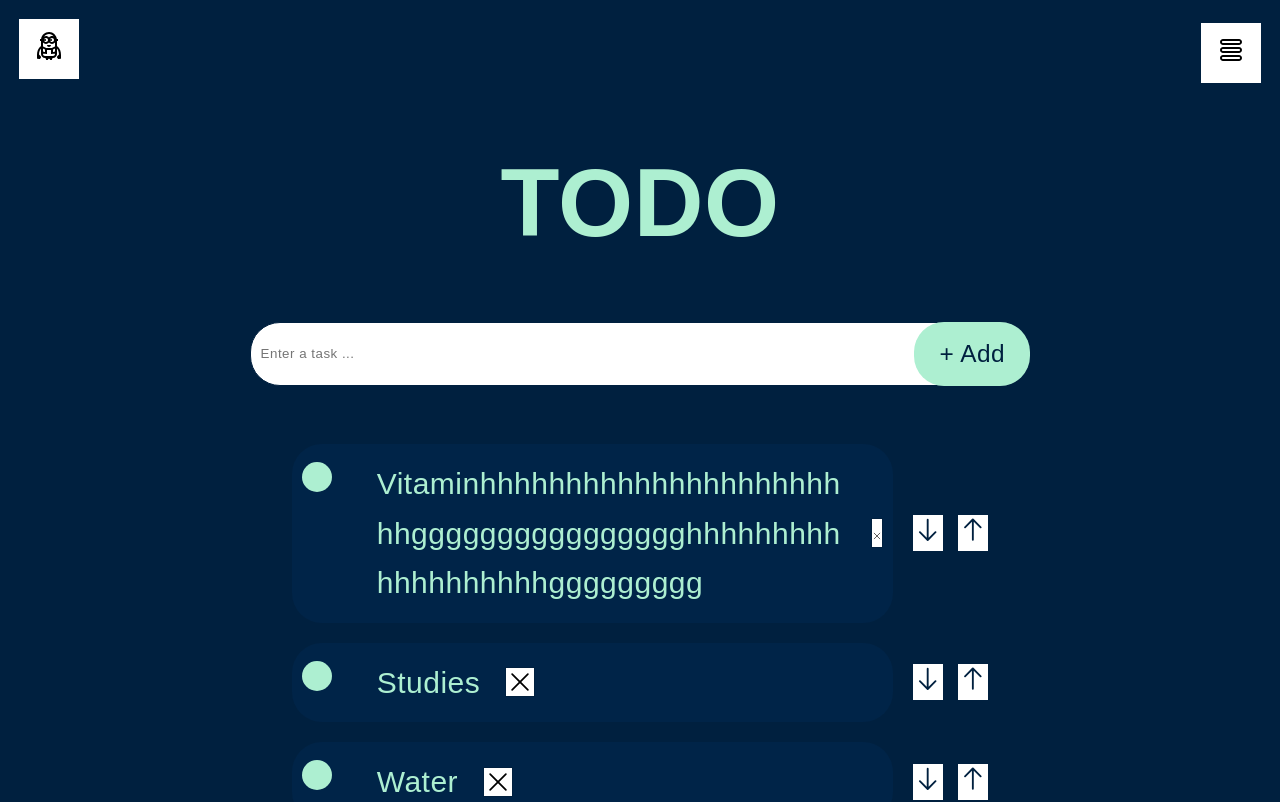
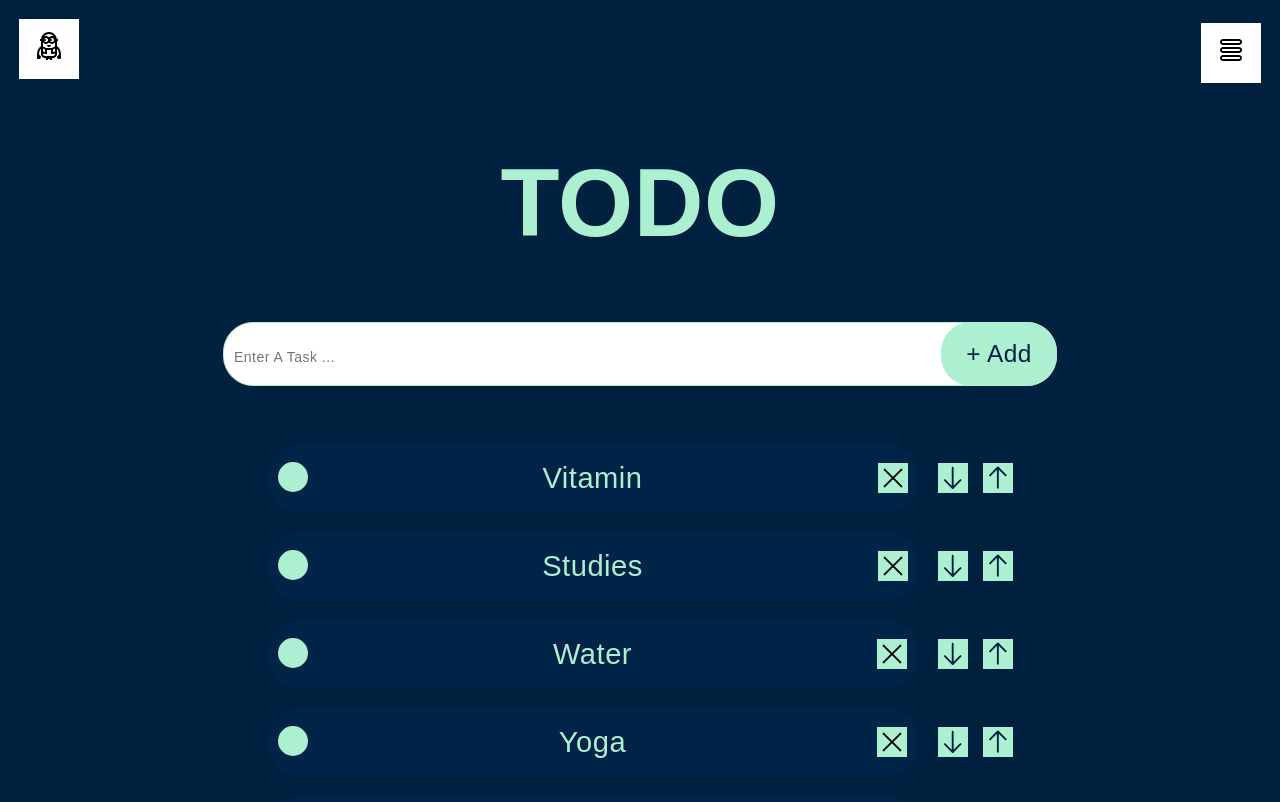
Before and after one commit to MarinaGromova/todo, a React (Vite) app: page / in a window 1280 px wide. Shown: the top 802 px of the page. Built offline with nearby package versions, Linux system fonts and the light colour scheme.

Commit message:
9 рефакторинг

```diff
--- a/src/assets/styles/_variables.scss
+++ b/src/assets/styles/_variables.scss
@@ -5,4 +5,5 @@ $accent-dark: #00203f;
 $accent-light: #adefd1;
 $bx: 0 3px 6px $accent-light;
 $fs: clamp(1.125rem, 0.9684rem + 0.6958vw, 1.5625rem);
+$fst: clamp(1.25rem, 1.0212rem + 1vw, 1.875rem);
 $padding: clamp(0.625rem, 0.3962rem + 1vw, 1.25rem);
--- a/src/components/screens/newTodo/NewTodo.module.scss
+++ b/src/components/screens/newTodo/NewTodo.module.scss
@@ -3,21 +3,25 @@
 .wrapper {
 	display: flex;
 	align-items: center;
+	justify-content: space-between;
 	position: relative;
-	gap: 20px;
+	gap: 10px;
 	padding: 10px;
 	border-radius: 30px;
 	max-width: 650px;
-	width: 47vw;
+	width: 65vw;
 	min-height: 66px;
 	background-color: #002448;
+	@media (max-width: 768px) {
+		// width: 65vw;
+	}
 }
 
 .p {
-	margin-left: 50px;
-	font-size: 30px;
+	margin-left: 30px;
+	font-size: $fst;
 	word-break: break-all;
-	padding: 5px;
+	text-transform: capitalize;
 	@media (max-width: 768px) {
 		color: $accent-light;
 	}
@@ -38,8 +42,12 @@
 }
 
 .button {
-	padding: 0;
-	border: 1px solid $accent-dark;
+	width: 30px;
+	height: 30px;
+	background-color: $accent-light;
+}
+
+.img {
 	width: 30px;
 	height: 30px;
 }
--- a/src/components/screens/newTodo/NewTodo.tsx
+++ b/src/components/screens/newTodo/NewTodo.tsx
@@ -43,15 +43,14 @@ export const NewTodo = ({ t, tasks, setTasks }: NewTodoProps) => {
 				</label>
 				<span className={styles.p}>{t.task}</span>
 				<button className={styles.button}>
-					<img src='layout/close.svg' onClick={() => deleteTask(t.id)} />
+					<img
+						className={styles.img}
+						src='layout/close.svg'
+						onClick={() => deleteTask(t.id)}
+					/>
 				</button>
 			</div>
-			<Arrow
-				tasks={tasks}
-				setTasks={setTasks}
-				index={t.id}
-				changeId={changeId}
-			/>
+			<Arrow tasks={tasks} index={t.id} changeId={changeId} />
 		</>
 	)
 }
--- a/src/components/screens/newTodos/Constants.tsx
+++ b/src/components/screens/newTodos/Constants.tsx
@@ -3,7 +3,7 @@
 export let data = [
 	{
 		id: 0,
-		task: 'Vitaminhhhhhhhhhhhhhhhhhhhhhhhgggggggggggggggghhhhhhhhhhhhhhhhhhhggggggggg',
+		task: 'Vitamin',
 		isDone: false,
 	},
 	{ id: 1, task: 'Studies', isDone: false },
--- a/src/components/screens/newTodos/NewTodos.tsx
+++ b/src/components/screens/newTodos/NewTodos.tsx
@@ -28,7 +28,7 @@ export const NewTodos = () => {
 			<h1 className={styles.heading}>todo</h1>
 			<ButtonAdd tasks={tasks} setTasks={setTasks} />
 			{tasks.length === 0 ? (
-				<img className={styles.img} src='/public/main/lauren.jpg' />
+				<img className={styles.img} src='/main/lauren.jpg' />
 			) : (
 				<>
 					<ul className={styles.wrapper}>
--- a/src/components/ui/button/arrow/Arrow.module.scss
+++ b/src/components/ui/button/arrow/Arrow.module.scss
@@ -5,12 +5,17 @@
 	gap: 15px;
 	align-items: center;
 	justify-content: center;
+	@media (max-width: 900px) {
+		flex-direction: column-reverse;
+		gap: 5px;
+	}
 }
 
-// .change {
-// 	display: flex;
-// 	gap: 15px;
-// 	@media (max-width: 768px) {
-// 		// display: none;
-// 	}
-// }
+.button {
+	width: 30px;
+	height: 30px;
+	background-color: $accent-light;
+	@media (max-width: 900px) {
+		border: 1px solid $accent-dark;
+	}
+}
--- a/src/components/ui/button/arrow/Arrow.tsx
+++ b/src/components/ui/button/arrow/Arrow.tsx
@@ -5,7 +5,6 @@ import styles from './Arrow.module.scss'
 interface NewTodoProps {
 	index: any
 	tasks: Array<TaskType>
-	setTasks: any
 	changeId: any
 }
 
--- a/src/components/ui/button/buttonAdd/ButtonAdd.module.scss
+++ b/src/components/ui/button/buttonAdd/ButtonAdd.module.scss
@@ -27,11 +27,23 @@
 }
 
 .input {
-	border: 0;
+	border: 1px solid $accent-light;
 	border-radius: 30px;
 	max-width: 834px;
-	width: 61vw;
+	width: 70vw;
 	height: 64px;
 	padding: 10px;
-	border: 1px solid $accent-dark;
+	font-size: $fs;
+	color: $accent-dark;
+	text-transform: capitalize;
+	@media (max-width: 768px) {
+		width: 80vw;
+		background-color: $accent-dark;
+		border: 1px solid $accent-dark;
+		color: #fff;
+	}
 }
+
+::placeholder {
+	font-size: 14px;
+}
```
